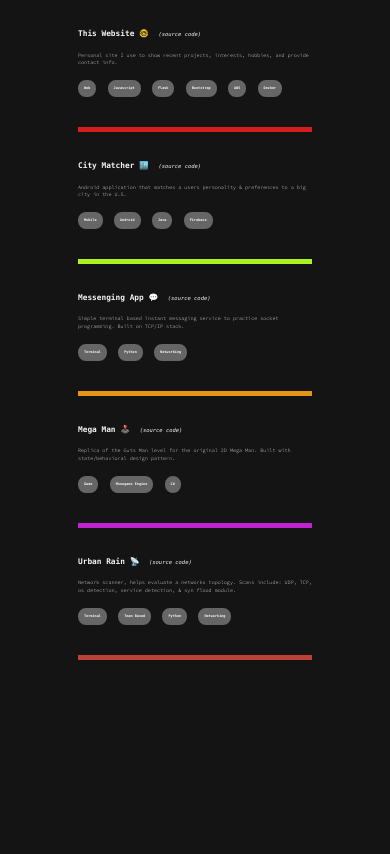
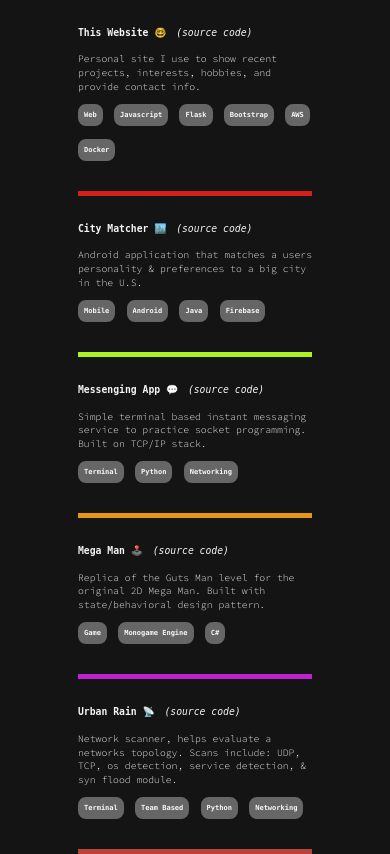
Before and after one commit to nickmorris991/My-Website, a Flask app: page /projects in a window 390 px wide. Shown: the part 72-926 px from the top of the page. Before the commit the page ends 732 px from the top, so only its background shows below. Run offline with Flask 2, Linux system fonts and the light colour scheme; some libraries are stand-ins or nearby versions; some web fonts are replaced.

Commit message:
small updated to mobile projects view. Updates to contact info.

```diff
--- a/static/css/about.css
+++ b/static/css/about.css
@@ -3,12 +3,12 @@
 }
 pre {
     white-space: pre-wrap; /*  Valid Since CSS 2.1 */
-    font-size: 1.3vw;
+    font-size: 1.5vw;
     color: rgb(245, 245, 245);
     border: rgb(20,20,20);
 }
 .contact {
-    font-size: 2.3vw;
+    font-size: 2.1vw;
     margin-bottom: 2.5%; margin-top: 2.5%;
 }
 a, a:hover, a:visited, a:active, a:link {
--- a/static/css/general/mobile.css
+++ b/static/css/general/mobile.css
@@ -6,6 +6,12 @@
     .card {
         width: 275px; height: 500px;
         max-height: none; max-width: none;
+    }
+    .project-title, .project-source, .project-desc {
+        font-size: 2.5vw;
+    }
+    .project-tag {
+        font-size: 1.8vw;
     }
 }
 
--- a/templates/about.html
+++ b/templates/about.html
@@ -18,7 +18,7 @@
             <hr>
         </div>
         <div class="overview"><pre id="overview"></pre><hr></div>
-        <div class="contact horiz-center"><a href="mailto:morris.1489@osu.edu">get in touch 📩</a></div>
+        <div class="contact horiz-center"><a href="mailto:morris.nick991@gmail.com">get in touch 📩</a></div>
         <script src="static/js/about/populateAboutJSON.js"></script>
         <script src="static/js/general/borderColoring.js"></script>
         <script src="static/js/general/redirects.js"></script>
--- a/templates/index.html
+++ b/templates/index.html
@@ -27,7 +27,7 @@
             <tr>
               <th><a href="https://github.com/nickmorris991" target="_blank" rel="noopener" title="github" class="btn-social btn-github" id="github-btn"><i class="fa fa-github-alt"></i></a></th>
               <th><a href="https://www.linkedin.com/in/nicholas-jacob-morris/" target="_blank" rel="noopener" title="linkedin" class="btn-social btn-linkedin" id="linkedin-btn"><i class="fa fa-linkedin"></i></a></th>
-              <th><a href="mailto:morris.1489@osu.edu" target="_blank" rel="noopener" title="email" class="btn-social btn-email" id="email-btn"><i class="fa fa-envelope"></i></a></th>
+              <th><a href="mailto:morris.nick991@gmail.com" rel="noopener" title="email" class="btn-social btn-email" id="email-btn"><i class="fa fa-envelope"></i></a></th>
               <th><a href="https://www.instagram.com/nick_morris991/?hl=en" rel="noopener" title="instagram" target="_blank" class="btn-social btn-instagram" id="instagram-btn"><i class="fa fa-instagram"></i></a></th>
             </tr>
           </table>
--- a/templates/projects.html
+++ b/templates/projects.html
@@ -11,6 +11,7 @@
         <link href="https://fonts.googleapis.com/css2?family=Indie+Flower&family=Source+Code+Pro:wght@200;300&display=swap" rel="stylesheet">
         <link rel="stylesheet" href="static/css/projects.css">
         <link rel="stylesheet" href="static/css/general/site.css">
+        <link rel="stylesheet" href="static/css/general/mobile.css">
     </head>
     <body>
         <div class="header" id="header">
```
Also changed, not shown: 1 other file.
